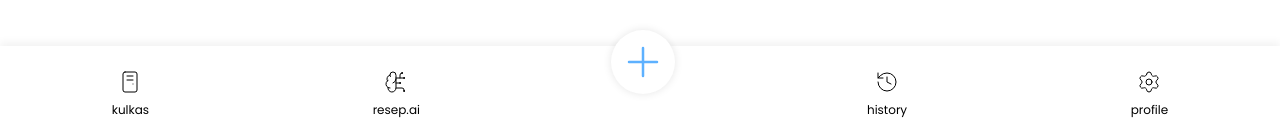
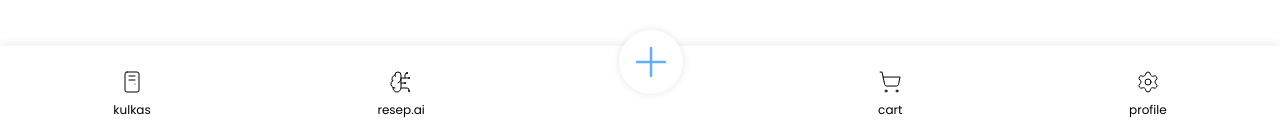
Before and after one commit to andi-frame/TeamName_KulkasKu, a Next.js app in the folder frontend/: page /recipe/detail in a window 1280 px wide. Shown: the part 658-797 px from the top of the page. Built offline with nearby package versions, Linux system fonts and the light colour scheme; no server answers.

Commit message:
feat: change history to cart

```diff
--- a/frontend/src/components/navbar.tsx
+++ b/frontend/src/components/navbar.tsx
@@ -1,34 +1,27 @@
-"use client"
+"use client";
 
-import {
-    PcCase,
-    BrainCircuit,
-    History,
-    Settings,
-    Plus
-} from "lucide-react";
+import { PcCase, BrainCircuit, Settings, Plus, ShoppingCart } from "lucide-react";
 import Link from "next/link";
 
 export function Navbar() {
-
   return (
     <div className="fixed bottom-0 left-0 w-full bg-white shadow-[0px_-4px_8px_0px_rgba(0,0,0,0.05)] flex justify-around items-center h-24">
-            <Link href={"/fridge"} className="flex flex-col items-center gap-2" >
+      <Link href={"/fridge"} className="flex flex-col items-center gap-2">
         <PcCase size={24} strokeWidth={1} />
         <span className="text-xs font-normal leading-snug">kulkas</span>
       </Link>
-            <Link href={"/recipe"} className="flex flex-col items-center gap-2" >
+      <Link href={"/recipe"} className="flex flex-col items-center gap-2">
         <BrainCircuit size={24} strokeWidth={1} />
         <span className="text-xs font-normal leading-snug">resep.ai</span>
       </Link>
-            <Link href={"/add-item"} className="relative flex flex-col items-center" >
+      <Link href={"/add-item"} className="relative flex flex-col items-center">
         <div className="absolute -top-16 w-16 h-16 bg-white rounded-full shadow-[0px_0px_8px_0px_rgba(0,0,0,0.10)] flex items-center justify-center">
-                    <Plus className="w-12 h-12" size={50} strokeWidth={1.25} color="#5DB1FF"/>
+          <Plus className="w-12 h-12" size={50} strokeWidth={1.25} color="#5DB1FF" />
         </div>
       </Link>
-            <Link href={"/history"} className="flex flex-col items-center gap-2" >
-                <History size={24} strokeWidth={1} />
-                <span className="text-xs font-normal leading-snug">history</span>
+      <Link href={"/shopping-cart"} className="flex flex-col items-center gap-2">
+        <ShoppingCart size={24} strokeWidth={1} />
+        <span className="text-xs font-normal leading-snug">cart</span>
       </Link>
       <Link href="/profile" className="flex flex-col items-center gap-2">
         <Settings size={24} strokeWidth={1} />
```
Lines whose indentation alone changed are shown as unchanged.
